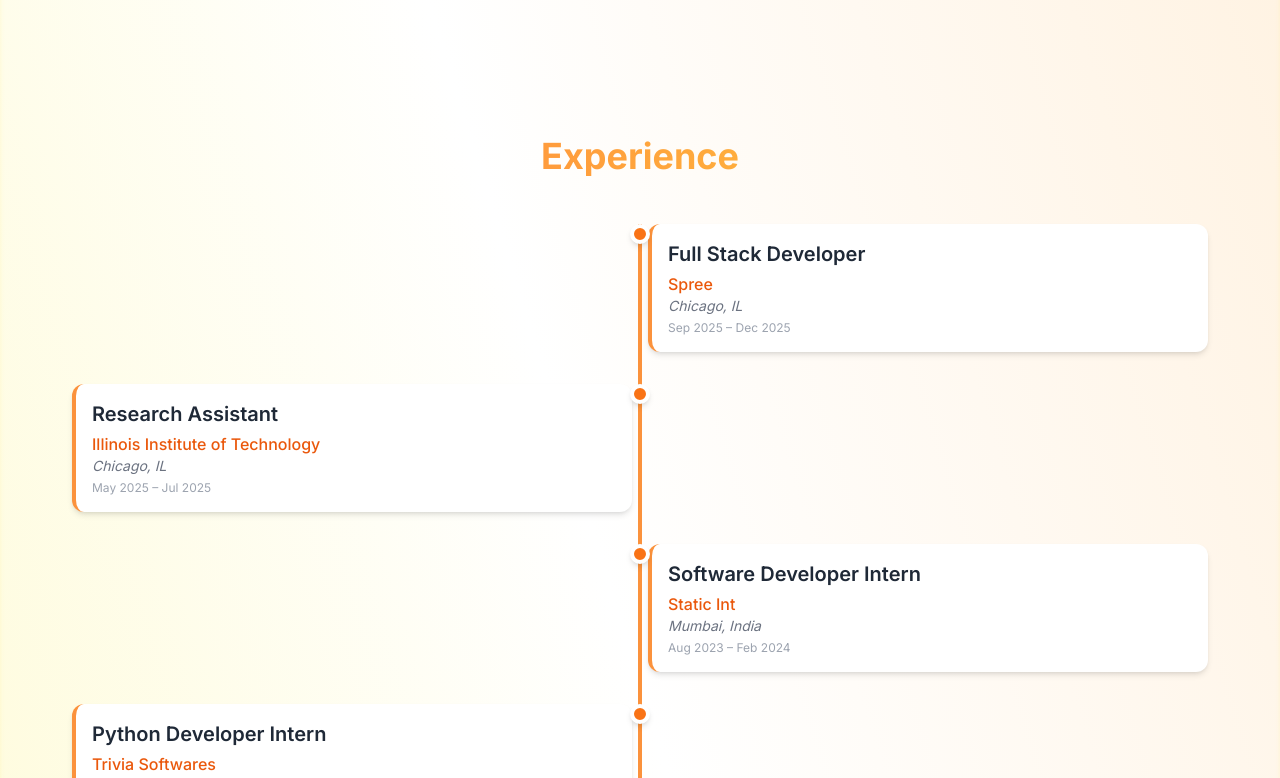
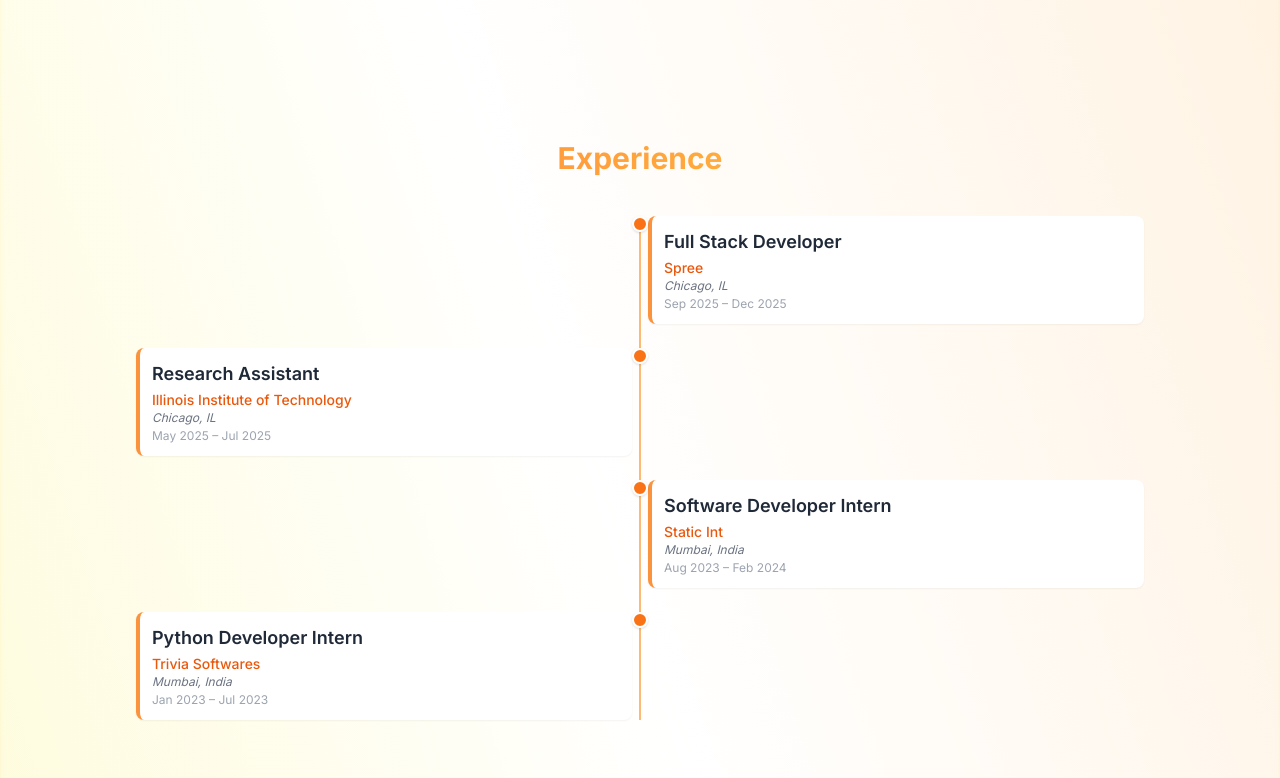
Before and after one commit to kasturi-23/_Portfolio, a Next.js app: page / in a window 1280 px wide. Shown: the part 1380-2158 px from the top of the page. Built offline with nearby package versions, Linux system fonts and the light colour scheme.

Commit message:
Refactor ExperienceSection styling and structure

```diff
--- a/src/app/components/ExperienceSection.jsx
+++ b/src/app/components/ExperienceSection.jsx
@@ -1,6 +1,7 @@
 "use client";
 import React, { useState } from "react";
 import { motion, AnimatePresence } from "framer-motion";
+
 const experiences = [
   {
     date: "Sep 2025 – Dec 2025",
@@ -56,46 +57,61 @@
   };
 
   return (
-    <section id="experience" className="py-2 px-1 sm:px-3 lg:px-5">
-      <h2 className="text-center text-3xl sm:text-4xl font-bold mb-12 text-transparent bg-clip-text bg-gradient-to-r from-[#FF6F3C] to-[#FFD93D]">
+    <section id="experience" className="py-3 px-1 sm:px-4 lg:px-6">
+      <h2 className="text-center text-2xl sm:text-3xl font-bold mb-10 text-transparent bg-clip-text bg-gradient-to-r from-[#FF6F3C] to-[#FFD93D]">
         Experience
       </h2>
 
-      <div className="relative max-w-6xl mx-auto">
-        {/* Timeline line (hidden on mobile) */}
-        <div className="hidden sm:block absolute left-1/2 top-0 w-1 h-full bg-orange-400 transform -translate-x-1/2 z-0" />
+      <div className="relative max-w-5xl mx-auto">
+        {/* Timeline line */}
+        <div className="hidden sm:block absolute left-1/2 top-0 w-[2px] h-full bg-orange-300 transform -translate-x-1/2 z-0" />
 
         {experiences.map((exp, index) => (
           <div
             key={index}
-            className={`relative mb-8 flex flex-col sm:flex-row ${
+            className={`relative mb-6 flex flex-col sm:flex-row ${
               index % 2 === 0 ? "sm:flex-row-reverse" : ""
             } items-center sm:items-start`}
           >
             {/* Timeline dot */}
             <div className="hidden sm:block absolute left-1/2 transform -translate-x-1/2 z-10">
-              <div className="w-5 h-5 bg-orange-500 rounded-full border-4 border-white shadow-md" />
+              <motion.div
+                initial={{ scale: 0 }}
+                whileInView={{ scale: 1 }}
+                transition={{ duration: 0.4 }}
+                className="w-4 h-4 bg-orange-500 rounded-full border-2 border-white shadow"
+              />
             </div>
 
             {/* Experience card */}
             <motion.div
               onClick={() => toggleDetails(index)}
-              initial={{ opacity: 0, y: 50 }}
+              initial={{ opacity: 0, y: 40 }}
               whileInView={{ opacity: 1, y: 0 }}
-              transition={{ duration: 0.6, delay: index * 0.2 }}
+              whileHover={{ scale: 1.02 }}
+              whileTap={{ scale: 0.98 }}
+              transition={{ duration: 0.5, delay: index * 0.15 }}
               viewport={{ once: true }}
               className="w-full sm:w-1/2 px-2 cursor-pointer"
             >
-              <div className="bg-white border-l-4 border-orange-400 p-4 rounded-xl shadow-md hover:shadow-orange-200 transition-shadow duration-300">
-                <h3 className="text-lg sm:text-xl font-semibold text-gray-800 mb-1">{exp.title}</h3>
-                <p className="text-sm sm:text-base text-orange-600 font-medium">{exp.organization}</p>
-                <p className="text-sm text-gray-500 italic">{exp.location}</p>
-                <p className="text-xs text-gray-400 mt-1">{exp.date}</p>
+              <div className="bg-white border-l-4 border-orange-400 p-3 rounded-lg shadow-sm hover:shadow-orange-200 transition-all duration-300">
+                <h3 className="text-base sm:text-lg font-semibold text-gray-800 mb-0.5">
+                  {exp.title}
+                </h3>
+                <p className="text-sm text-orange-600 font-medium">
+                  {exp.organization}
+                </p>
+                <p className="text-xs text-gray-500 italic">
+                  {exp.location}
+                </p>
+                <p className="text-xs text-gray-400 mt-0.5">
+                  {exp.date}
+                </p>
 
                 <AnimatePresence>
                   {activeIndex === index && (
                     <motion.ul
-                      className="mt-2 list-disc list-inside text-sm text-gray-700 space-y-1"
+                      className="mt-2 list-disc list-inside text-xs sm:text-sm text-gray-700 space-y-1"
                       initial={{ opacity: 0, height: 0 }}
                       animate={{ opacity: 1, height: "auto" }}
                       exit={{ opacity: 0, height: 0 }}
@@ -110,7 +126,7 @@
               </div>
             </motion.div>
 
-            {/* Spacer to align on larger screens */}
+            {/* Spacer */}
             <div className="hidden sm:block sm:w-1/2" />
           </div>
         ))}
```
